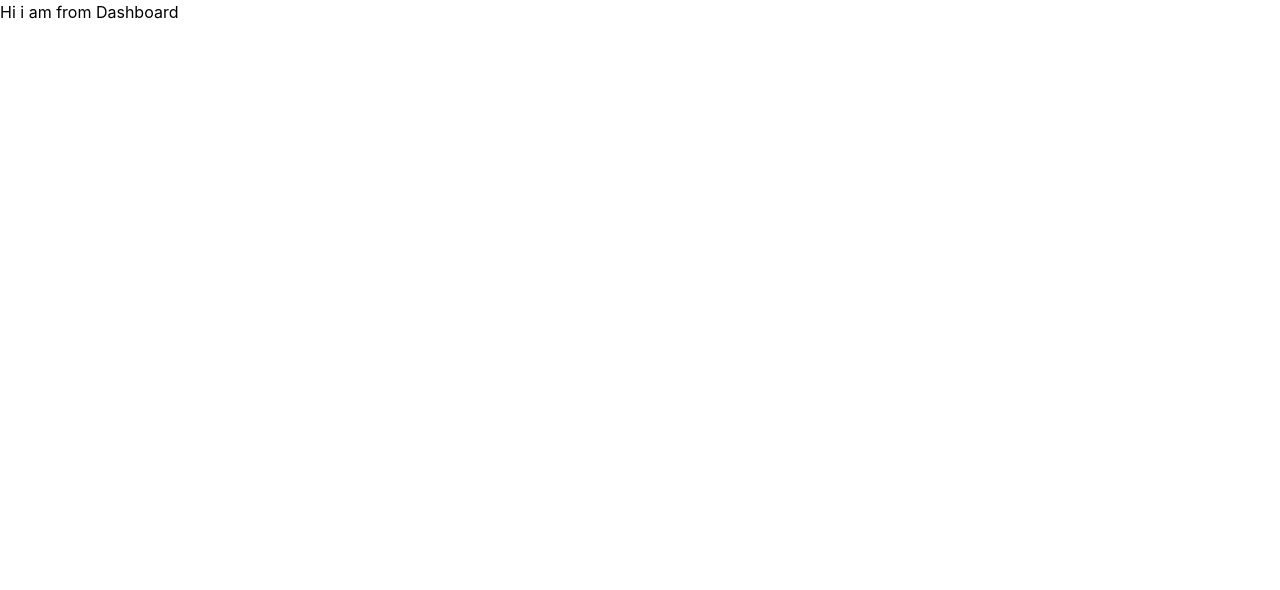
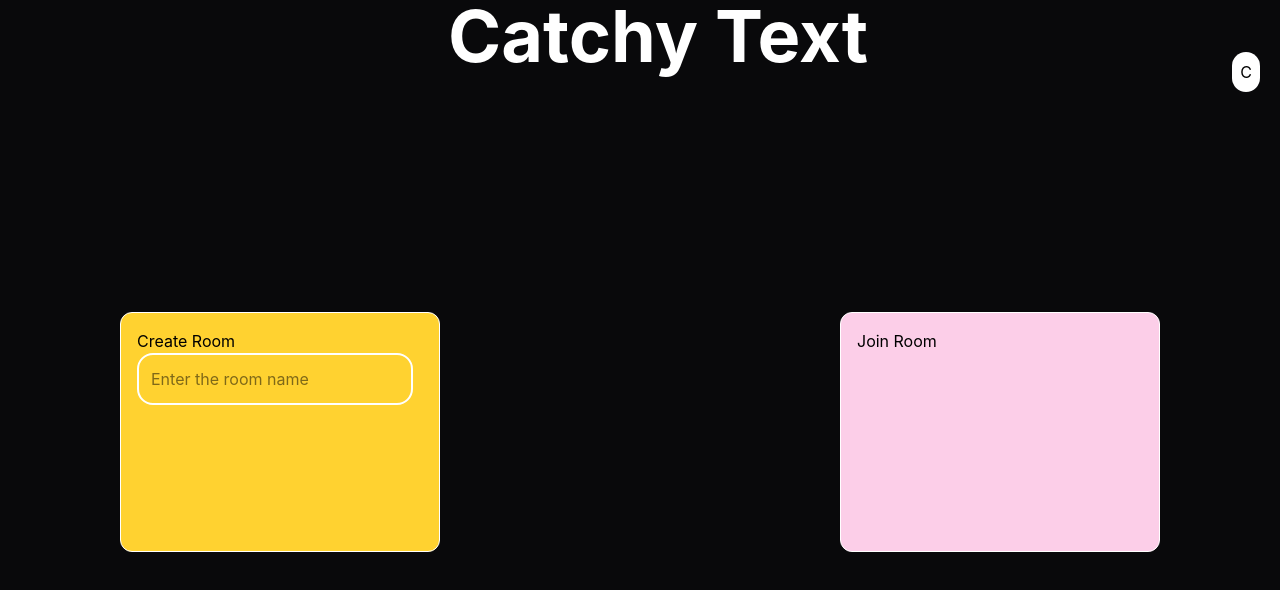
Before and after one commit to Chetanwadhwa03/Collaborative-Code-Editor-, a React (Vite) app in the folder Frontend/: page /Dashboard in a window 1280 px wide. Shown: the top 590 px of the page. Built offline with nearby package versions, Linux system fonts and the light colour scheme; no server answers.

Commit message:
Started creating the dashboard page for the create and join room

```diff
--- a/Frontend/package.json
+++ b/Frontend/package.json
@@ -23,6 +23,7 @@
     "@types/react": "^19.2.14",
     "@types/react-dom": "^19.2.3",
     "@vitejs/plugin-react": "^6.0.1",
+    "axios": "^1.13.6",
     "eslint": "^9.39.4",
     "eslint-plugin-react-hooks": "^7.0.1",
     "eslint-plugin-react-refresh": "^0.5.2",
--- a/Frontend/src/Pages/Dashboard.tsx
+++ b/Frontend/src/Pages/Dashboard.tsx
@@ -1,8 +1,62 @@
+import { useEffect, useRef, useState } from "react"
+import axios from 'axios'
 
 const Dashboard = () => {
+
+  const [roomName, setroomName] = useState<string>()
+  const inputref = useRef(null)
+
+  function handleinput() {
+    if (inputref.current != null) {
+      const croom = inputref.current
+      setroomName(croom);
+    }
+  }
+
+  useEffect(() => {
+    try {
+      const backendcall = async () => {
+        const token = localStorage.getItem('authorization')
+
+        const response = await axios.post('http://localhost:3000/api/v1/create-room',
+          {
+            "roomname": roomName,
+          },
+          {
+            "headers": {
+              "authorization": token
+            }
+          }
+        )
+        alert(response.data.message + "with" + response.data.roomId)
+      }
+
+      backendcall()
+    }
+    catch (e) {
+      console.log('Error encountered as ', e);
+    }
+
+  }, [roomName])
+
+
+
   return (
-    <div>
-        Hi i am from Dashboard
+    <div className="bg-[#09090b] h-screen">
+      <div className="relative flex space-x-4 items-center">
+        <h1 className=" ml-[35vw] mb-[30vh]  text-7xl text-white font-bold">Catchy Text</h1>
+        <div className="absolute right-5 bottom-55 rounded-full bg-white p-2">C</div>
+      </div>
+
+      <div className="flex justify-center align-center gap-100">
+        <div className="bg-amber-300 p-4 rounded-xl border border-white h-[30vh] w-[25vw] ">
+          <h2>Create Room</h2>
+          <span><input ref={inputref} className="border-2 border-white rounded-2xl p-3" type="text " placeholder="Enter the room name" onChange={handleinput}></input></span>
+        </div>
+        <div className="bg-pink-200 p-4 rounded-xl border border-white  h-[30vh] w-[25vw]">
+          <h2>Join Room</h2>
+        </div>
+      </div>
     </div>
   )
 }
```
Also changed, not shown: 2 other files (tests, documents, lock files or other folders).
